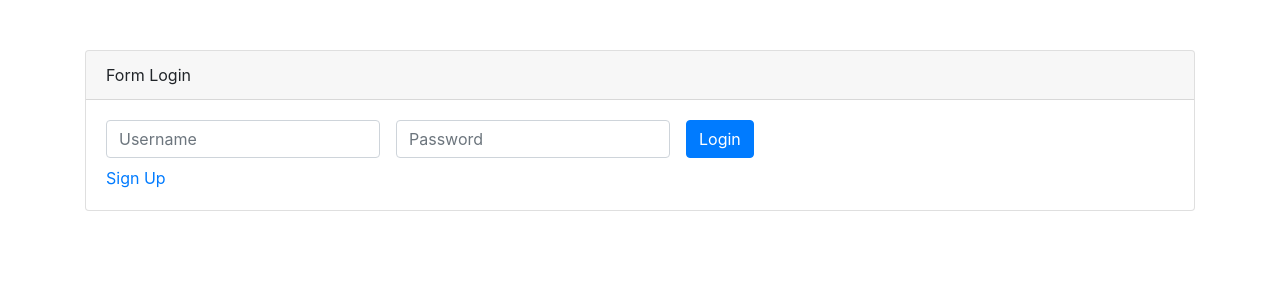
After one commit to triabagus/crudoop, a PHP site: page /login.php in a window 1280 px wide. The commit adds this page. Shown: the top 300 px of the page. Run offline with PHP 8.4, Linux system fonts and the light colour scheme; some libraries are stand-ins or nearby versions.

Commit message:
version signin and signup

```diff
--- a/function.php
+++ b/function.php
@@ -5,7 +5,7 @@ class database{
 	protected $uname = "toor";
 	protected $pass = "1";
 	protected $db = "crudOOP";
-    protected $conn;
+    public $conn;
 
     function __construct(){
         $this->conn = mysqli_connect($this->host, $this->uname, $this->pass, $this->db)or die(mysqli_error());
@@ -87,13 +87,59 @@ class database{
     }
 
     function like($id){
-
         $sql     = "UPDATE `admin` SET `suka`= `suka`+1 WHERE id = '$id'";
         $resLike = mysqli_query($this->conn, $sql);
         return $resLike;
     }
 }
 
+class sign extends database{
+
+    // proses registrasi
+    public function reg_user($username,$pass){
+        $sql="SELECT * FROM admin WHERE username='$username'"; // OR email='$email'
+        $cekUser = mysqli_query($this->conn,$sql);
+        $countUser  = $cekUser->num_rows;
+
+        if($countUser == 0){
+            $sqlReg="INSERT INTO admin(username,pass,akses_id,suka,gambar) VALUES ('$username','$pass',2,0,'')";
+            $resSqlReg=mysqli_query($this->conn,$sqlReg);
+
+            return $resSqlReg;
+        }else{
+            return false;
+        }
+    }
+
+    // proses login
+    public function loginCek_user($username,$password){
+        $sqlCekLogin="SELECT id FROM admin WHERE username='$username' AND pass='$password'";
+        // cek login
+        $resultLogin = mysqli_query($this->conn,$sqlCekLogin);
+        $userData    = mysqli_fetch_array($resultLogin);
+        $countRow    = $resultLogin->num_rows;
+
+        if($countRow == 1){
+            // membuat SESSION
+            $_SESSION['login']  = true;
+            $_SESSION['id']     = $userData['id'];
+            return true;
+        }else{
+            return false;
+        }
+    }
+
+    // start SESSION
+    public function get_session(){
+        return $_SESSION['login'];
+    }
+
+    // start Logout
+    public function user_logout(){
+        $_SESSION['login'] = FALSE;
+        session_destroy();
+    }
+}
 ////////// function counter visitor
 
 // class hitCuonter{
--- /dev/null
+++ b/login.php
@@ -0,0 +1,76 @@
+<?php
+    session_start();
+    include_once 'function.php';
+?>
+<!DOCTYPE html>
+<html>
+<head>
+    <meta charset="utf-8" />
+    <meta http-equiv="X-UA-Compatible" content="IE=edge">
+    <title>Page Title</title>
+    <meta name="viewport" content="width=device-width, initial-scale=1">
+    <link rel="stylesheet" href="https://stackpath.bootstrapcdn.com/bootstrap/4.2.1/css/bootstrap.min.css" integrity="sha384-GJzZqFGwb1QTTN6wy59ffF1BuGJpLSa9DkKMp0DgiMDm4iYMj70gZWKYbI706tWS" crossorigin="anonymous">
+    <link rel="stylesheet" href="https://use.fontawesome.com/releases/v5.7.1/css/all.css" integrity="sha384-fnmOCqbTlWIlj8LyTjo7mOUStjsKC4pOpQbqyi7RrhN7udi9RwhKkMHpvLbHG9Sr" crossorigin="anonymous">
+    <script type="text/javascript" language="javascript">
+        function submitLogin(){
+            var form    = document.login;
+            if(form.username.value == ""){
+                alert("Masukkan Username");
+                return false;
+            }else if(form.password.value ==""){
+                alert("Masukkan Password");
+                return false;
+            }
+        }
+    </script>
+</head>
+<body>
+    <div class="container" style="margin-top:50px;">
+    <?php
+        $user = new sign();
+        if(isset($_REQUEST['submit'])){
+            extract($_REQUEST);
+            $login = $user->loginCek_user($username,$password);
+
+            if($login){
+                // login sukses
+                header("location:tampil-data.php");
+            }else{
+                // login gagal
+                echo"<div class='alert alert-warning alert-dismissible fade show' role='alert'>
+                <strong>Warning!</strong> Username atau Password anda salah.
+                <button type='button' class='close' data-dismiss='alert' aria-label='Close'>
+                  <span aria-hidden='true'>&times;</span>
+                </button>
+              </div>";
+            }
+        }
+    ?>
+        <div class="card">
+            <div class="card-header">
+             Form Login
+            </div>
+        <div class="card-body">
+            <form class="form-inline" action="" method="post" name="login">
+            <div class="form-group mb-2">
+                <label for="username" class="sr-only">Password</label>
+                <input type="text" class="form-control" id="username" placeholder="Username" name="username" required>
+            </div>
+            <div class="form-group mx-sm-3 mb-2">
+                <label for="inputPassword2" class="sr-only">Password</label>
+                <input type="password" class="form-control" id="inputPassword2" placeholder="Password" name="password" required>
+            </div>
+            <button onclick="return(submitLogin());" type="submit" class="btn btn-primary mb-2" name="submit">Login</button>
+            </form>
+            <a href="signup.php">Sign Up</a>
+        </div>
+        </div>
+    </div>
+    <script src="https://code.jquery.com/jquery-3.3.1.slim.min.js" integrity="sha384-q8i/X+965DzO0rT7abK41JStQIAqVgRVzpbzo5smXKp4YfRvH+8abtTE1Pi6jizo" crossorigin="anonymous"></script>
+    <script src="https://cdnjs.cloudflare.com/ajax/libs/popper.js/1.14.6/umd/popper.min.js" integrity="sha384-wHAiFfRlMFy6i5SRaxvfOCifBUQy1xHdJ/yoi7FRNXMRBu5WHdZYu1hA6ZOblgut" crossorigin="anonymous"></script>
+    <script src="https://stackpath.bootstrapcdn.com/bootstrap/4.2.1/js/bootstrap.min.js" integrity="sha384-B0UglyR+jN6CkvvICOB2joaf5I4l3gm9GU6Hc1og6Ls7i6U/mkkaduKaBhlAXv9k" crossorigin="anonymous"></script>
+    <script>
+        $('.alert').alert()
+    </script>
+</body>
+</html>
```
Also changed, not shown: signup.php (added, +80 -0 lines), tampil-data.php (+19 -3 lines).
